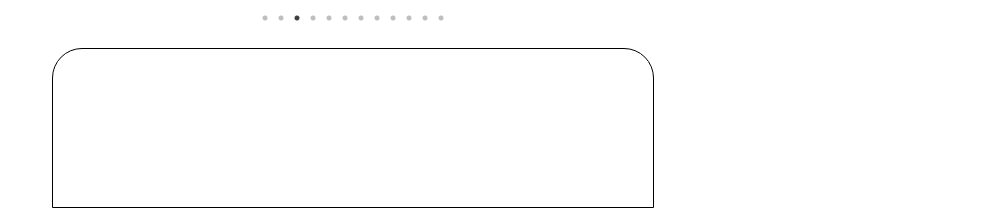
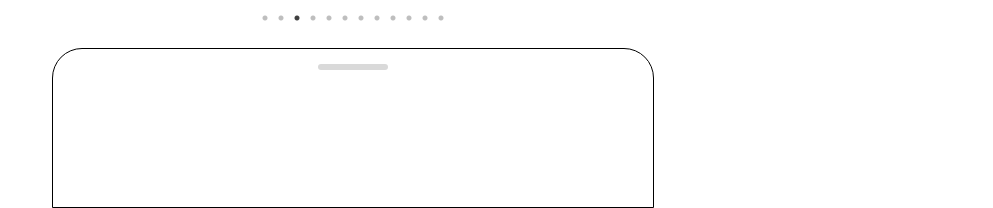
Before and after one commit to Choharim/dog-food, a React (Create React App) app: page / in a window 1280 px wide. Shown: the part 592-800 px from the top of the page, without its empty margins (287-1280 px from the left). Built offline with nearby package versions, Linux system fonts and the light colour scheme.

Commit message:
Add TouchLine

```diff
--- a/src/containers/home/fragments/ApplyModal.js
+++ b/src/containers/home/fragments/ApplyModal.js
@@ -6,12 +6,14 @@ const ApplyModal = () => {
 
   return (
     <>
-      {showModal ? (
+      {!showModal ? (
+        <ModalHead>
+          <TouchLine></TouchLine>
+        </ModalHead>
+      ) : (
         <Background>
           <ModalContainer></ModalContainer>
         </Background>
-      ) : (
-        <ModalHead />
       )}
     </>
   );
@@ -27,6 +29,14 @@ const ModalHead = styled.div`
   border-top-left-radius: 30px;
   border-top-right-radius: 30px;
   border: 1px solid black;
+`;
+
+const TouchLine = styled.div`
+  width: 70px;
+  height: 6px;
+  background-color: rgb(217, 217, 217);
+  margin: 15px auto 35px;
+  border-radius: 20px;
 `;
 
 const Background = styled.div`
```
Also changed, not shown: 1 other file (tests, documents, lock files or other folders).
